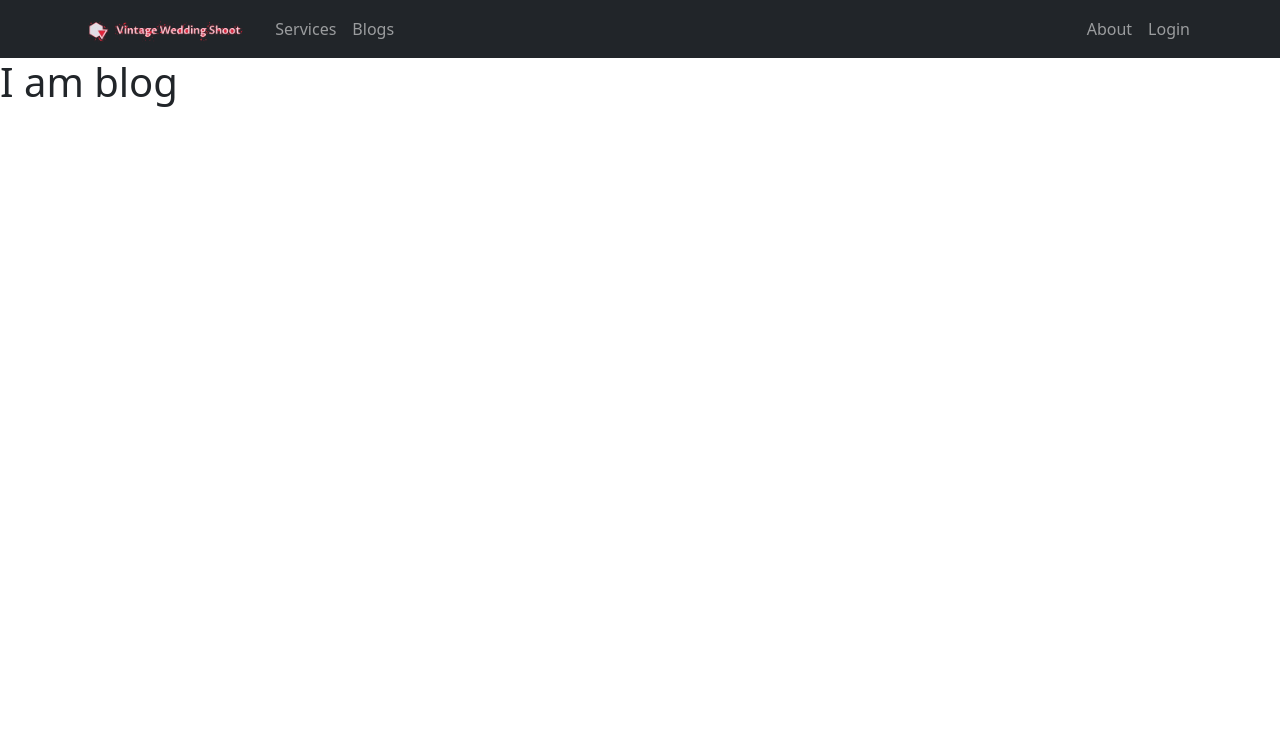
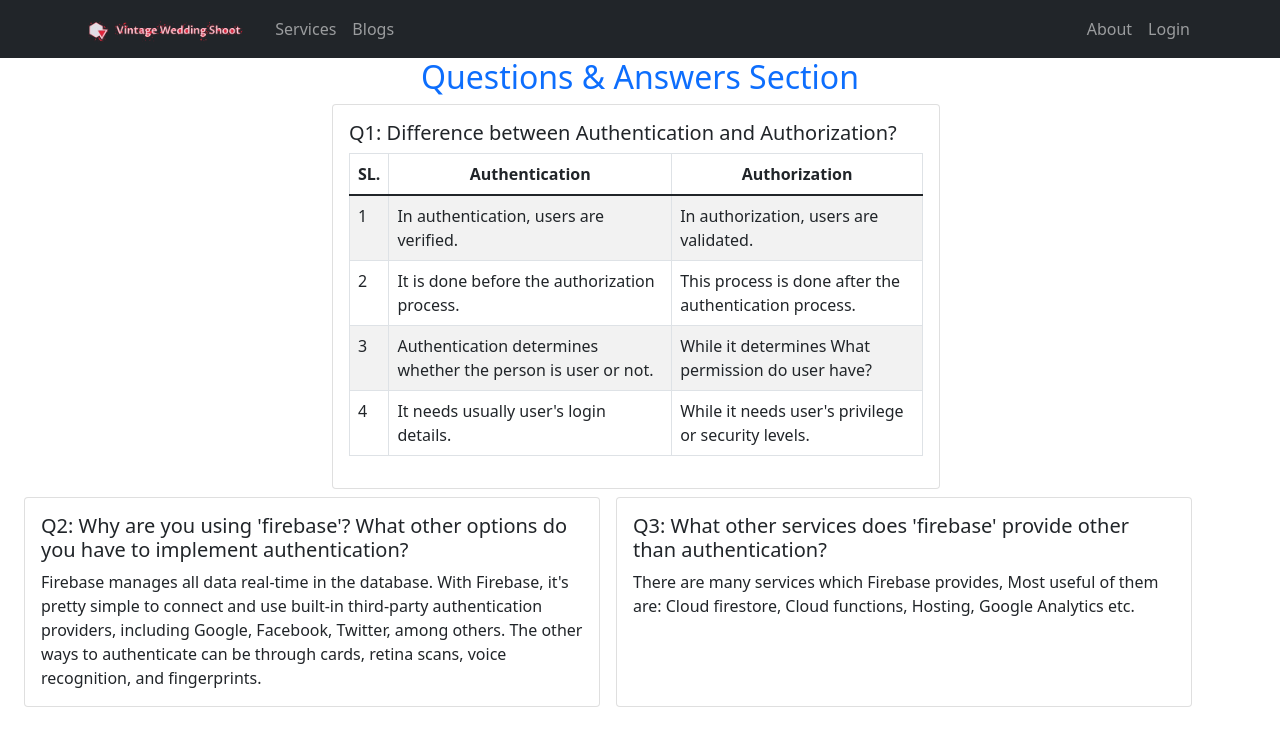
Before and after one commit to anikjoyy/independent-service-provider-website, a React (Create React App) app: page /blogs in a window 1280 px wide. Shown: the top 746 px of the page. Built offline with nearby package versions, Linux system fonts and the light colour scheme; no server answers.

Commit message:
created blog section

```diff
--- a/src/Components/Blogs/Blogs.js
+++ b/src/Components/Blogs/Blogs.js
@@ -1,9 +1,94 @@
 import React from 'react';
+import { Card, Table } from 'react-bootstrap';
 
 const Blogs = () => {
   return (
     <div>
-      <h1>I am blog</h1>
+      <div>
+        <h2 className='text-center text-primary'>
+          Questions & Answers Section
+        </h2>
+      </div>
+      <div className='container w-50 mx-auto'>
+        <Card style={{ width: '38rem' }}>
+          <Card.Body>
+            <Card.Title>
+              Q1: Difference between Authentication and Authorization?
+            </Card.Title>
+            <Card.Text>
+              <Table striped bordered hover>
+                <thead>
+                  <tr className='text-center'>
+                    <th>SL.</th>
+                    <th>Authentication</th>
+                    <th>Authorization</th>
+                  </tr>
+                </thead>
+                <tbody>
+                  <tr>
+                    <td>1</td>
+                    <td>In authentication, users are verified.</td>
+                    <td>In authorization, users are validated.</td>
+                  </tr>
+                  <tr>
+                    <td>2</td>
+                    <td>It is done before the authorization process.</td>
+                    <td>
+                      This process is done after the authentication process.
+                    </td>
+                  </tr>
+                  <tr>
+                    <td>3</td>
+                    <td>
+                      Authentication determines whether the person is user or
+                      not.
+                    </td>
+                    <td>While it determines What permission do user have?</td>
+                  </tr>
+                  <tr>
+                    <td>4</td>
+                    <td>It needs usually user's login details.</td>
+                    <td>While it needs user's privilege or security levels.</td>
+                  </tr>
+                </tbody>
+              </Table>
+            </Card.Text>
+          </Card.Body>
+        </Card>
+      </div>
+      <div className='mx-2 my-2 d-flex'>
+        <Card className='mx-3' style={{ width: '36rem' }}>
+          <Card.Body>
+            <Card.Title>
+              Q2: Why are you using 'firebase'? What other options do you have
+              to implement authentication?
+            </Card.Title>
+
+            <Card.Text>
+              Firebase manages all data real-time in the database. With
+              Firebase, it's pretty simple to connect and use built-in
+              third-party authentication providers, including Google, Facebook,
+              Twitter, among others. The other ways to authenticate can be
+              through cards, retina scans, voice recognition, and fingerprints.
+            </Card.Text>
+          </Card.Body>
+        </Card>
+
+        <Card style={{ width: '36rem' }}>
+          <Card.Body>
+            <Card.Title>
+              Q3: What other services does 'firebase' provide other than
+              authentication?
+            </Card.Title>
+
+            <Card.Text>
+              There are many services which Firebase provides, Most useful of
+              them are: Cloud firestore, Cloud functions, Hosting, Google
+              Analytics etc.
+            </Card.Text>
+          </Card.Body>
+        </Card>
+      </div>
     </div>
   );
 };
```
